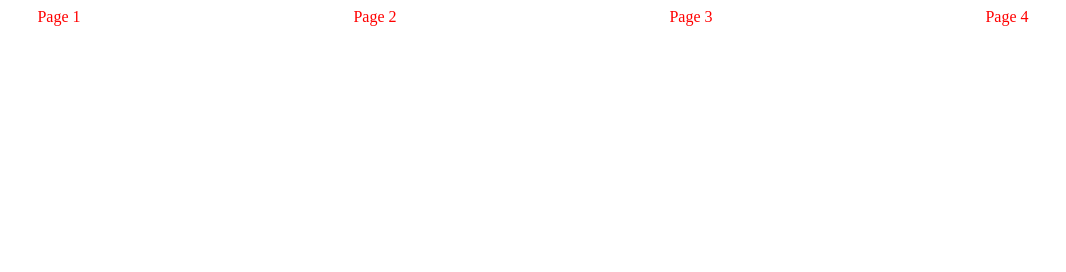
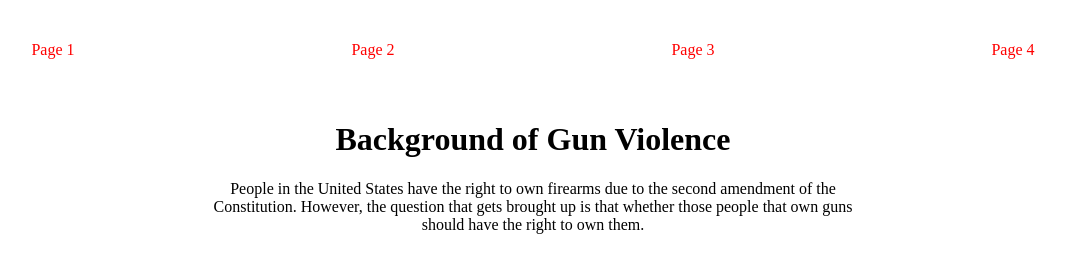
Before and after one commit to kjyhu/Project-2, a plain HTML site: page Project/page1.html in a window 1280 px wide. Shown: the whole page, without its empty margins (107-1173 px from the left). Drawn offline with nearby package versions, Linux system fonts and the light colour scheme.

Commit message:
Add files via upload

```diff
--- a/Project/page1.html
+++ b/Project/page1.html
@@ -5,6 +5,7 @@
     <meta http-equiv="X-UA-Compatible" content="IE=edge">
     <meta name="viewport" content="width=device-width, initial-scale=1.0">
     <title>Document</title>
+    <link rel="stylesheet" href="normalize.css">
     <link rel="stylesheet" href="style.css">
 </head>
 <body>
@@ -14,5 +15,11 @@
         <a href="page3.html">Page 3</a>
         <a href="page4.html">Page 4</a>
     </nav>
+    <div>
+        <h1>Background of Gun Violence</h1>
+        <p>People in the United States have the right to own firearms due to the second amendment of the Constitution. However, the question that gets brought up is that whether
+            those people that own guns should have the right to own them.
+        </p>
+    </div>
 </body>
 </html>
--- a/Project/style.css
+++ b/Project/style.css
@@ -3,9 +3,15 @@ nav{
     flex-direction: row;
     justify-content:space-around;
     align-items:center;
-    color: blue;
+    height:100px
 }
 a{
     color: red;
 }
 a:link { text-decoration: none; }
+div{
+    justify-content: center;
+    text-align: center;
+    margin: auto;
+    width: 50%;
+}
```
